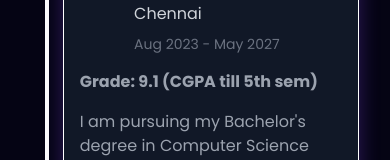
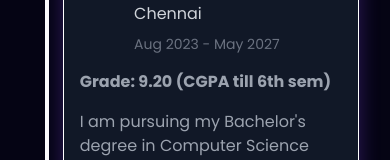
Before and after one commit to Rakshit412005/Rakshit-Portfolio-Website, a React (Vite) app: page / in a window 390 px wide. Shown: the part 11430-11590 px from the top of the page. Built offline with nearby package versions, Linux system fonts and the light colour scheme.

Commit message:
feat: implement responsive Experience component and add associated data constants

```diff
--- a/src/constants.js
+++ b/src/constants.js
@@ -276,7 +276,7 @@ export const education = [
     img: SrmLogo,
     school: "SRMIST University, Chennai",
     date: "Aug 2023 - May 2027",
-    grade: "9.1 (CGPA till 5th sem)",
+    grade: "9.20 (CGPA till 6th sem)",
     desc: "I am pursuing my Bachelor's degree in Computer Science (B.tech) from SRM Institute of Science and Technology, Chennai. Throughout my studies, I was immersed in a variety of subjects that deepened my understanding of computing and technology. From exploring Data Structures and Algorithms to diving into Web Development, Database Management Systems and Machine Learning, I gained practical insights into the world of software development. My time at SRMIST University allowed me to work on projects that applied theoretical concepts to real-world problems.",
     degree: "Bachelor of Technology - BTech (Computer Science Engineering)",
   },
```
Also changed, not shown: src/components/Experience/Experience.jsx (line endings or trailing spaces).
